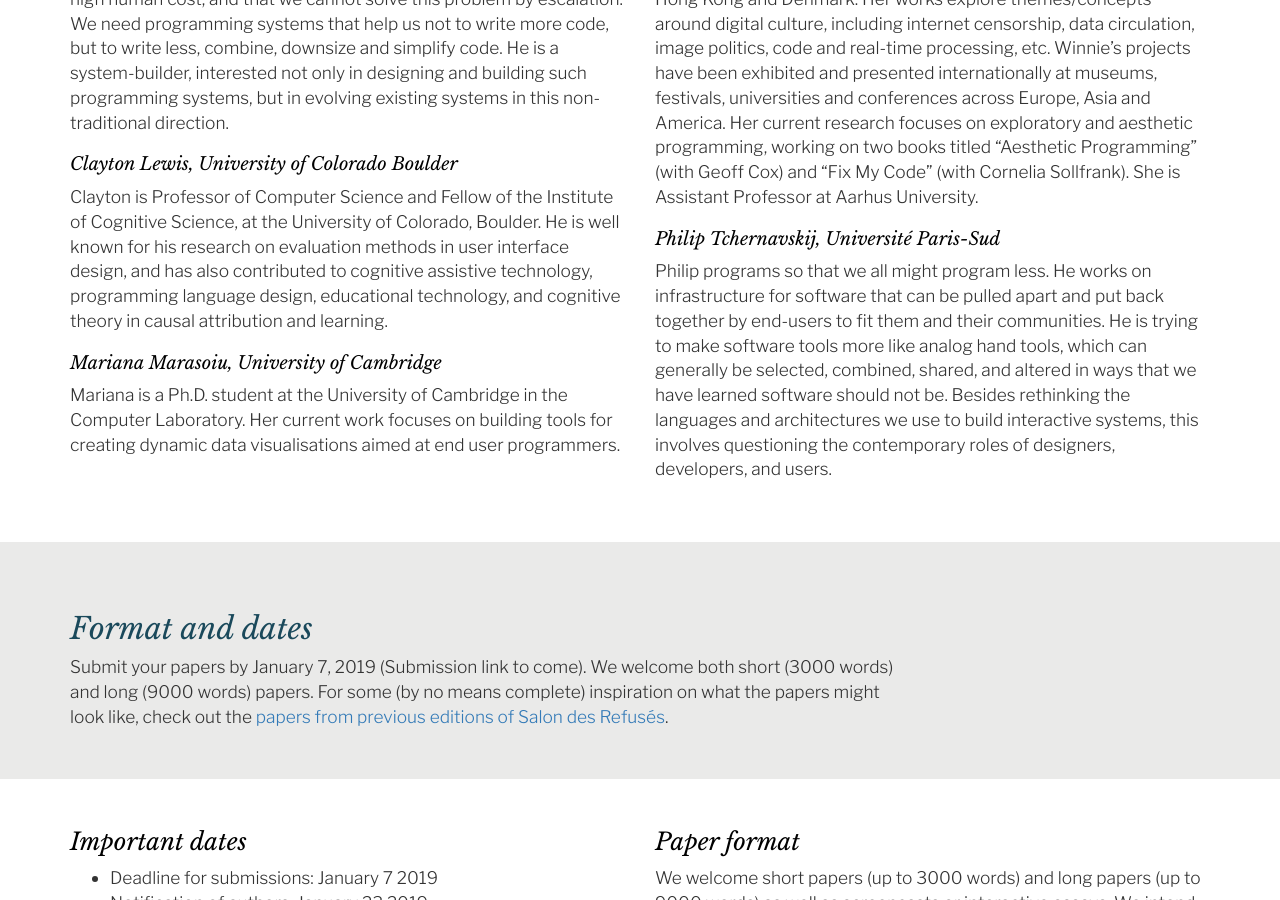
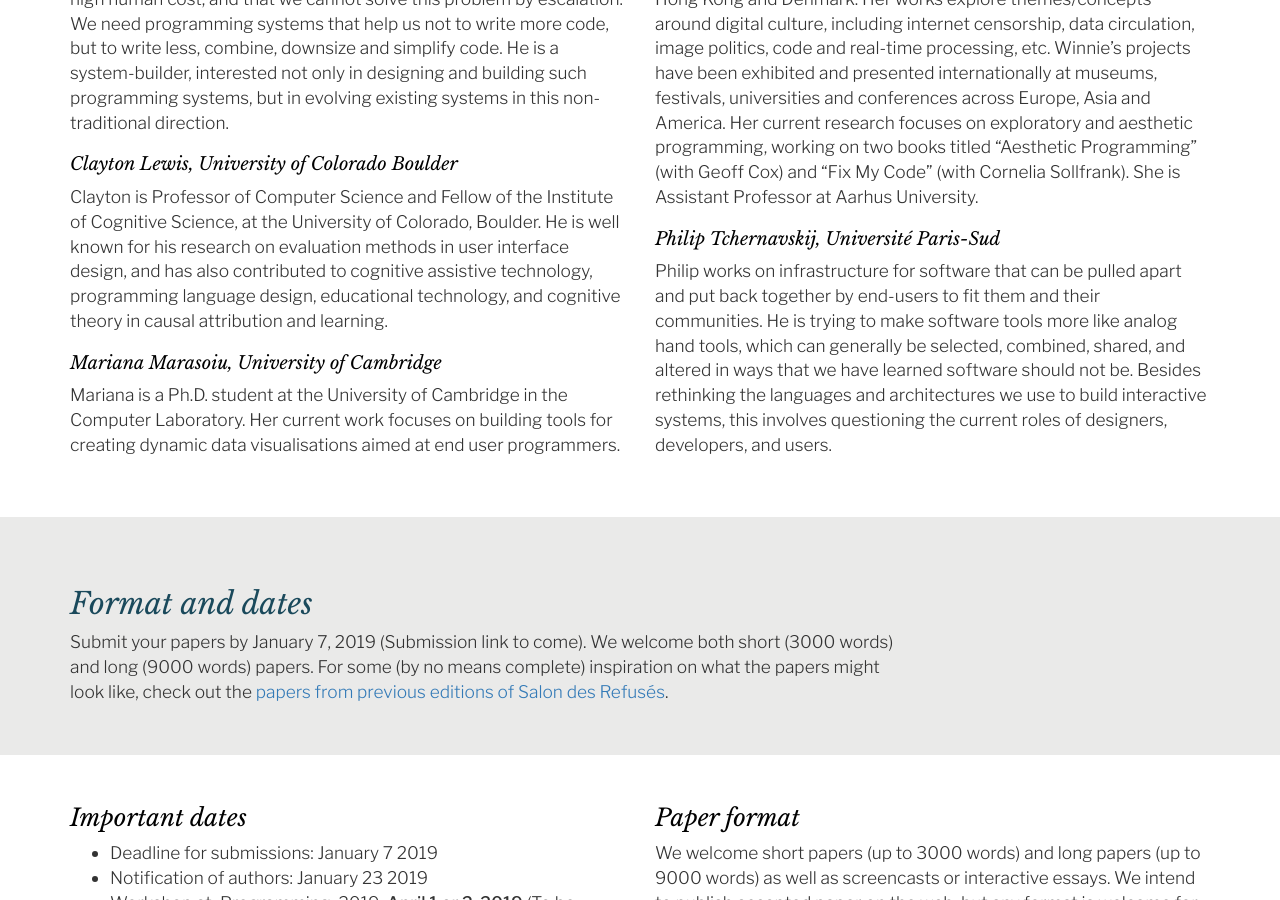
Before and after one commit to shift-society/salon, a Jekyll site: the page built from call-for-papers/index.md, in a window 1280 px wide and 900 px high, scrolled down 2840 px. Built offline with Jekyll 4.4.1, drawn with Linux system fonts in a browser that asks for light colours; nearby versions of some CDN libraries.

Commit message:
Update Philip's bio.

```diff
--- a/call-for-papers/index.md
+++ b/call-for-papers/index.md
@@ -175,13 +175,9 @@ Her current research focuses on exploratory and aesthetic programming, working o
 She is Assistant Professor at Aarhus University.
 
 #### Philip Tchernavskij, Université Paris-Sud
-Philip programs so that we all might program less. He works on infrastructure for software that
-can be pulled apart and put back together by end-users to fit them and their communities. He is
-trying to make software tools more like analog hand tools, which can generally be selected,
-combined, shared, and altered in ways that we have learned software should not be. Besides
-rethinking the languages and architectures we use to build interactive systems, this involves
-questioning the contemporary roles of designers, developers, and users.
-
+Philip works on infrastructure for software that can be pulled apart and put back together by end-users to fit them and their communities.
+He is trying to make software tools more like analog hand tools, which can generally be selected, combined, shared, and altered in ways that we have learned software should not be.
+Besides rethinking the languages and architectures we use to build interactive systems, this involves questioning the current roles of designers, developers, and users.
 
 <div style="height:50px" class="hidden-sm"></div>
 </div>
```
